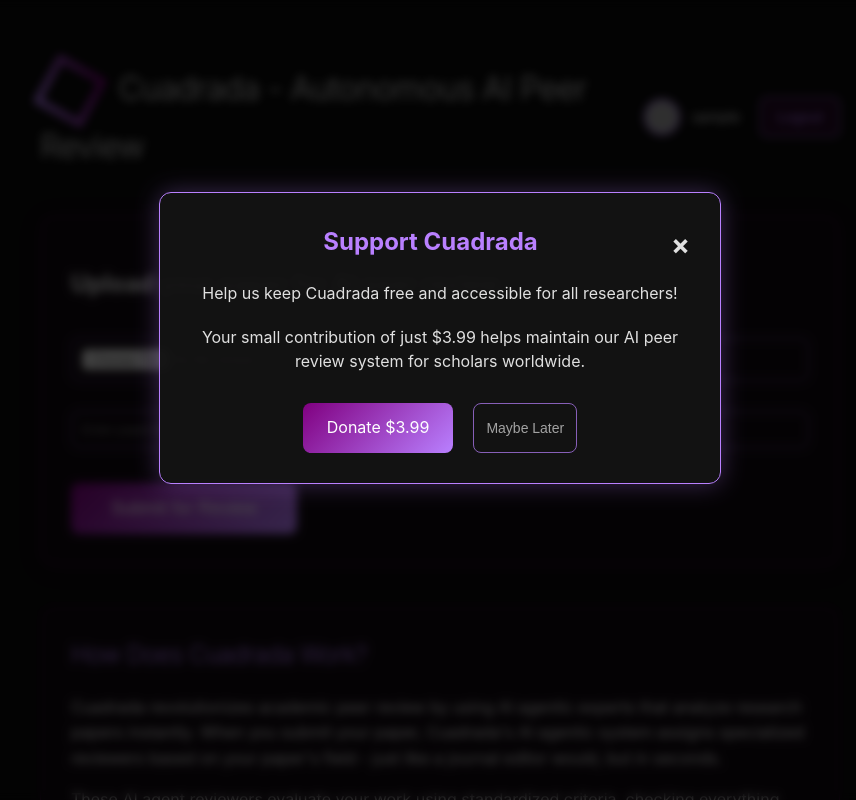
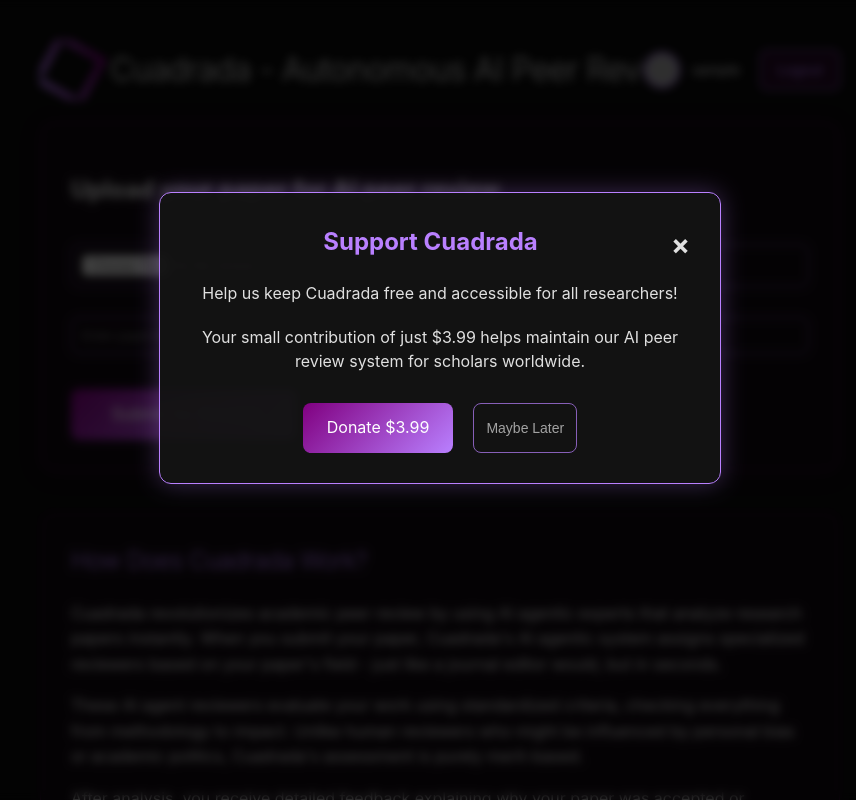
Before and after one commit to SampleBias/cuadrada, a Flask app: page / in a window 1280 px wide. Shown: the whole page, without its empty margins (200-1056 px from the left). Run offline with Flask 3, Linux system fonts and the light colour scheme; the visitor is signed in with stand-in values (Sample User, id 1); grey boxes are pictures that could not be loaded.

Commit message:
update format

```diff
--- a/templates/index.html
+++ b/templates/index.html
@@ -30,6 +30,14 @@
             justify-content: space-between;
             align-items: center;
             margin-bottom: 20px;
+            flex-wrap: nowrap;
+        }
+
+        .header-container h1 {
+            margin: 0;
+            flex-grow: 0;
+            overflow: hidden;
+            text-overflow: ellipsis;
         }
 
         .user-profile {
@@ -77,6 +85,13 @@
             color: var(--text-light);
             font-weight: 300;
             letter-spacing: -0.5px;
+            white-space: nowrap;
+            display: flex;
+            align-items: center;
+        }
+
+        h1 svg {
+            flex-shrink: 0;
         }
 
         .login-section {
@@ -729,7 +744,7 @@
             <h1>
                 <svg
                     class="square-logo"
-                    style="width: 60px; height: 60px; margin-right: 10px; vertical-align: middle;"
+                    style="width: 60px; height: 60px; margin-right: 10px; vertical-align: middle; flex-shrink: 0;"
                     viewBox="0 0 100 100"
                 >
                     <rect
@@ -752,7 +767,7 @@
                         </linearGradient>
                     </defs>
                 </svg>
-                Cuadrada - Autonomous AI Peer Review
+                <span>Cuadrada - Autonomous AI Peer Review</span>
             </h1>
             {% if session.get('logged_in') %}
             <div class="user-profile">
```
